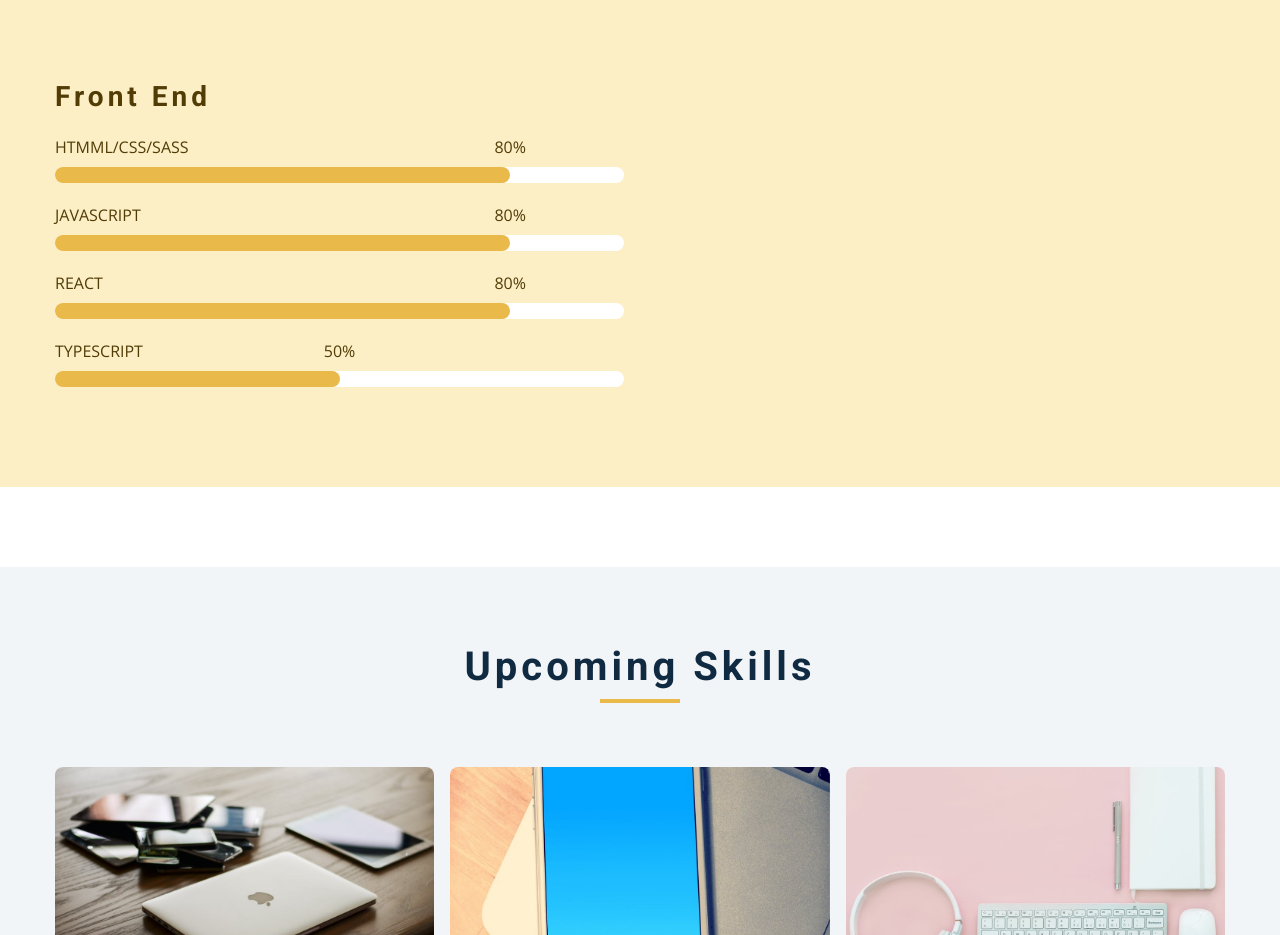
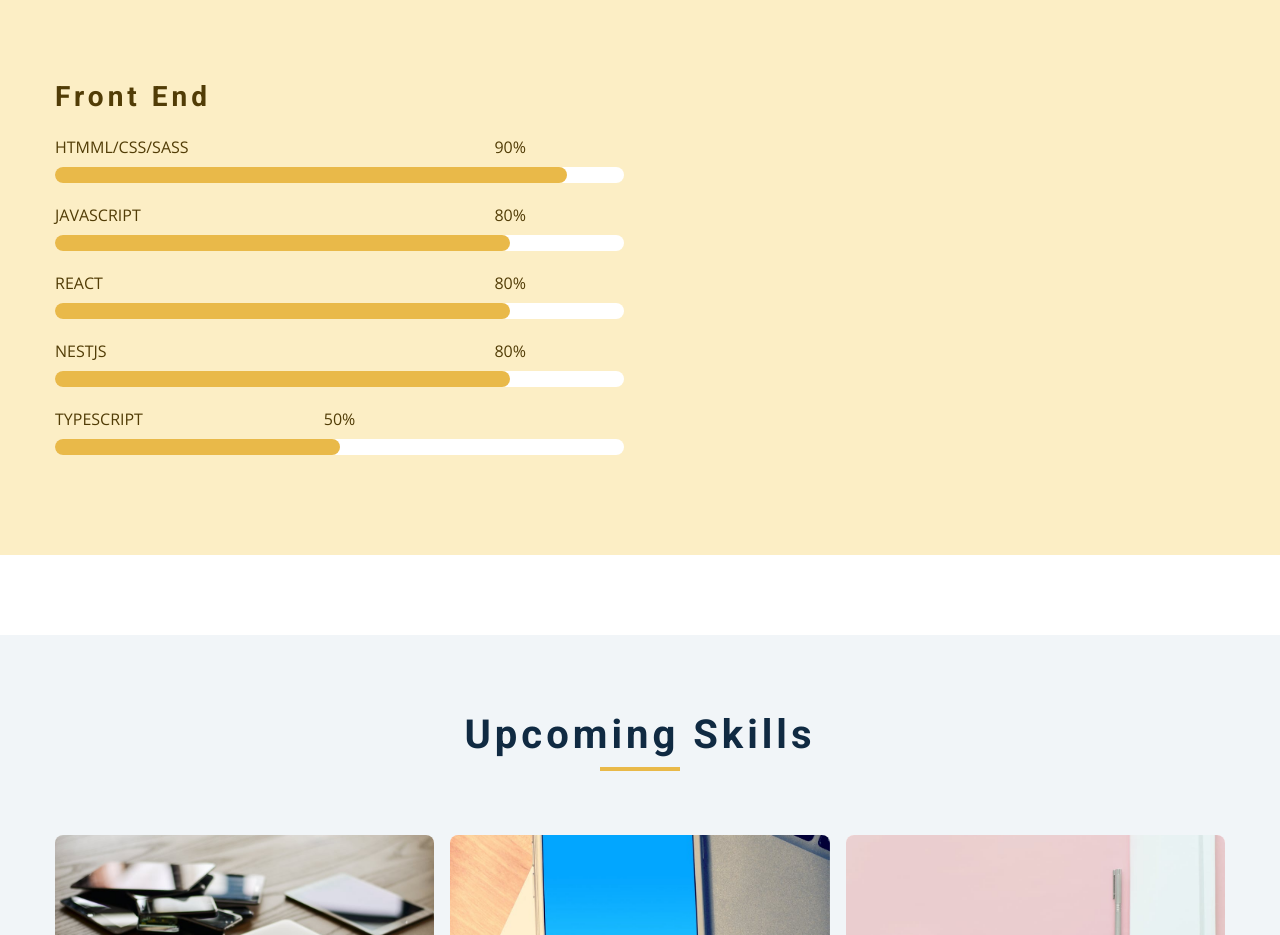
Before and after one commit to templetochukwu/MyProfile, a plain HTML site: page index.html in a window 1280 px wide. Shown: the part 3940-4875 px from the top of the page. Drawn offline with nearby package versions, Linux system fonts and the light colour scheme; files that its build step writes are made by us from their sources.

Commit message:
still uptating

```diff
--- a/css/styles.css
+++ b/css/styles.css
@@ -751,6 +751,9 @@ Skills
 .value-80 {
   width: 80%;
 }
+.value-90 {
+  width: 90%;
+}
 .skill-text {
   position: absolute;
   top: -2rem;
--- a/index.html
+++ b/index.html
@@ -317,8 +317,8 @@
           <div class="skill">
             <p>HTMML/CSS/SASS</p>
             <div class="skill-container">
-              <div class="skill-value value-80"></div>
-              <p class="skill-text skill-text-80">80%</p>
+              <div class="skill-value value-90"></div>
+              <p class="skill-text skill-text-80">90%</p>
             </div>
           </div>
           <!--end of  single skill -->
@@ -334,6 +334,13 @@
           <!-- single skill -->
           <div class="skill">
             <p>REACT</p>
+            <div class="skill-container">
+              <div class="skill-value value-80"></div>
+              <p class="skill-text skill-text-80">80%</p>
+            </div>
+          </div>
+          <div class="skill">
+            <p>NESTJS</p>
             <div class="skill-container">
               <div class="skill-value value-80"></div>
               <p class="skill-text skill-text-80">80%</p>
```
Also changed, not shown: contact.html (+1 -1 lines).
